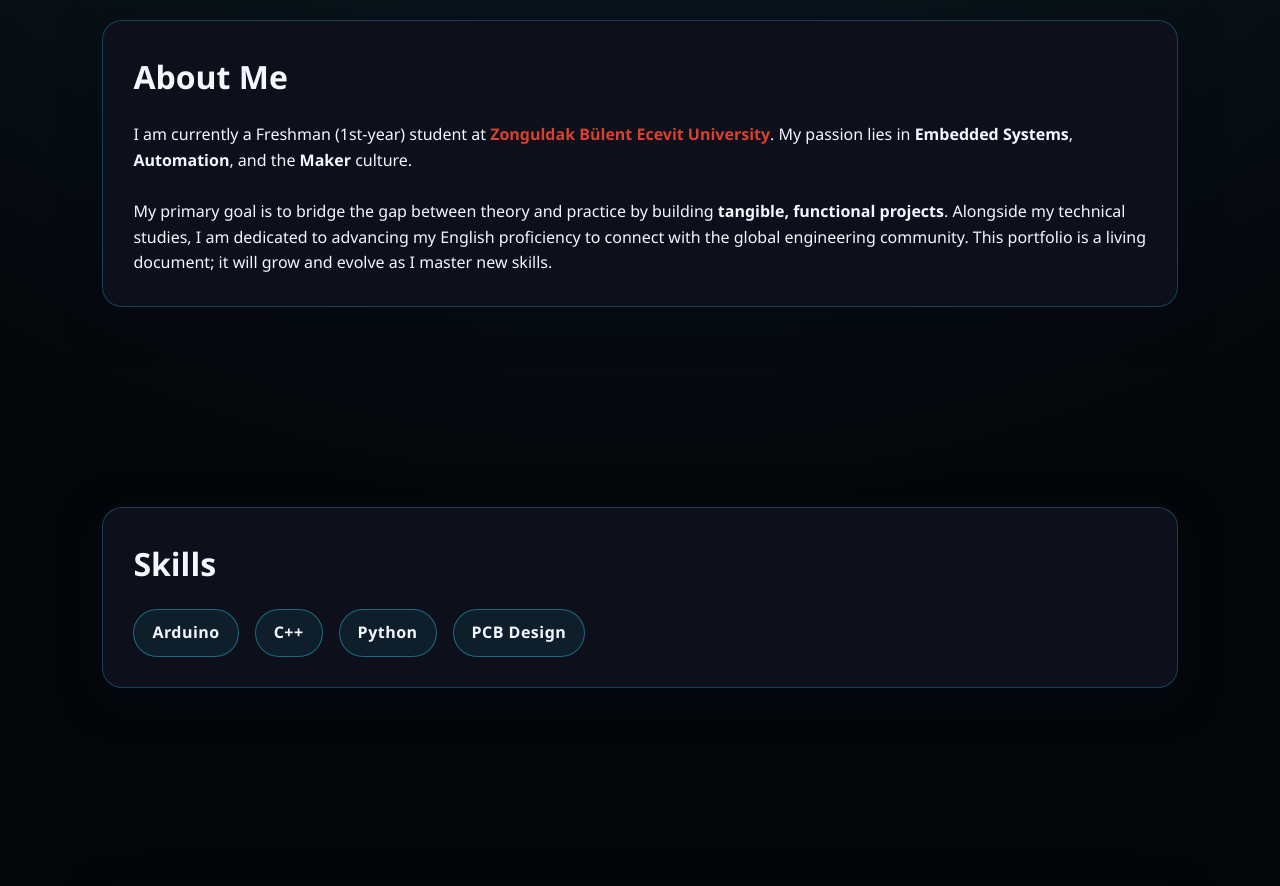
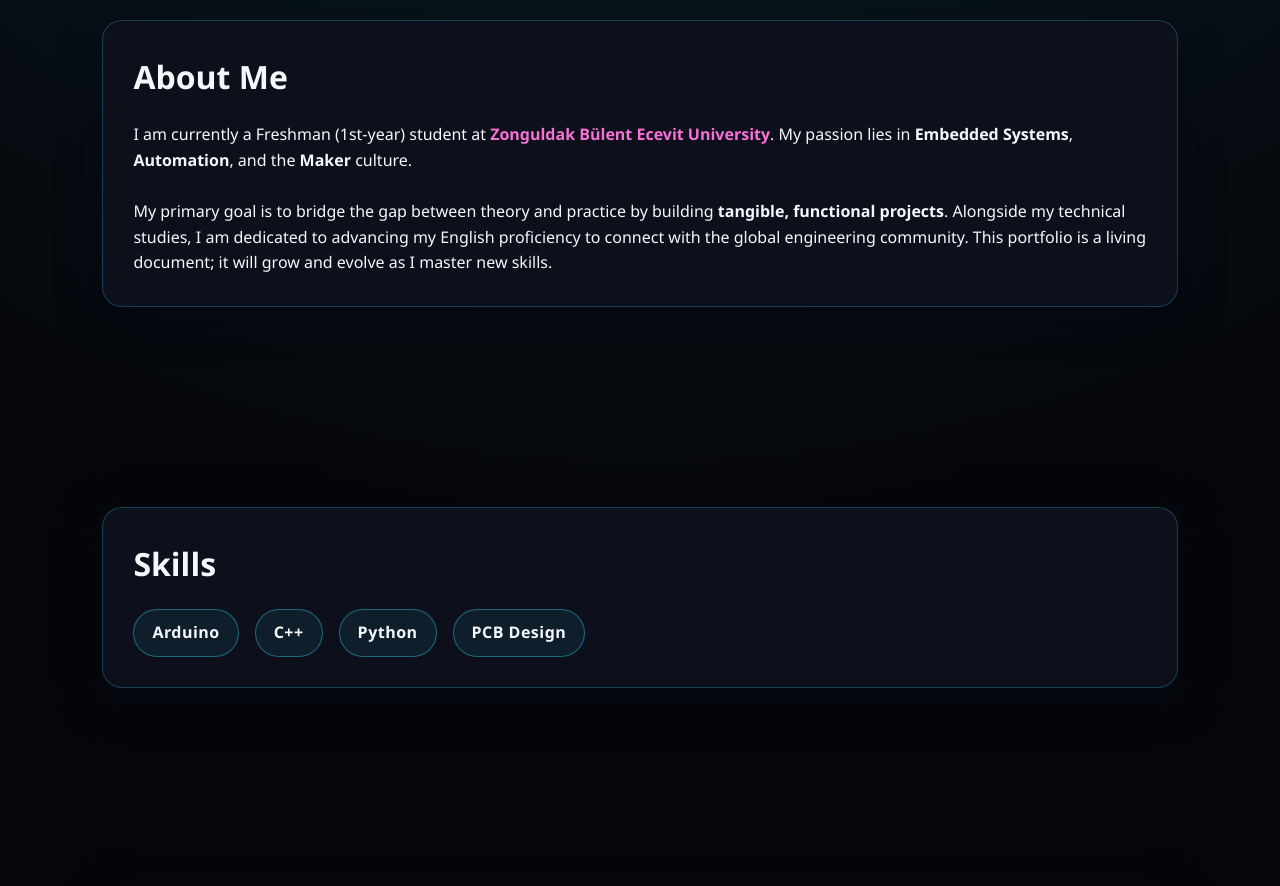
Before and after one commit to ertunc-ozbay/ertuncozbay.github.io, a plain HTML site: page index.html in a window 1280 px wide. Shown: the part 860-1746 px from the top of the page. Drawn offline with Linux system fonts and the light colour scheme.

Commit message:
Update link colors and styles in section cards for improved visibility and interaction

```diff
--- a/index.html
+++ b/index.html
@@ -105,15 +105,23 @@
       margin-bottom: 40px;
       box-shadow: 0 10px 40px rgba(3, 10, 20, 0.6);
     }
-    .section-card a {
-      color: #d8402f;
+    .section-card a,
+    .hero-text p a {
+      color: #f871d7;
       text-decoration: none;
       border-bottom: 1px solid transparent;
-      transition: color 0.2s, border-color 0.2s;
+      padding-bottom: 2px;
+      transition: color 0.2s ease, border-color 0.2s ease, text-shadow 0.2s ease;
     }
-    .section-card a:hover {
+
+    .section-card a:hover,
+    .section-card a:focus-visible,
+    .hero-text p a:hover,
+    .hero-text p a:focus-visible {
       color: #36f1cd;
       border-color: currentColor;
+      text-shadow: 0 0 8px rgba(54,241,205,0.6);
+      outline: none;
     }
     .skills-list {
       display: flex;
```
